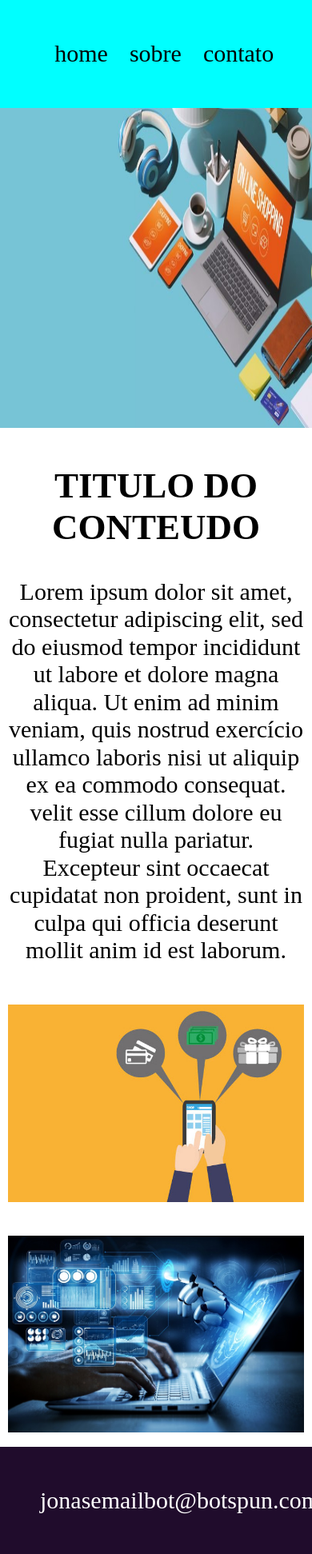
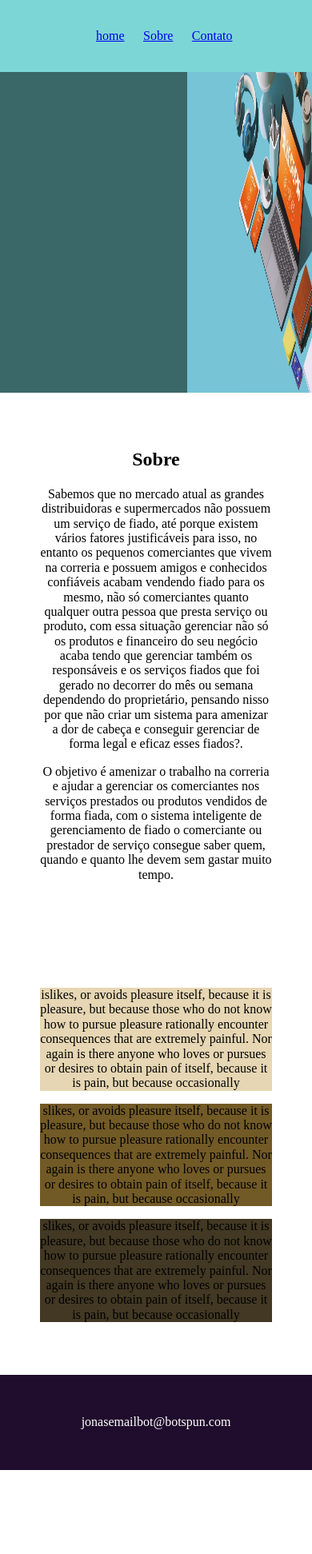
Before and after one commit to JonasSaraivadaRocha/siteBotspun, a plain HTML site: page index.html in a window 390 px wide. Shown: the whole page at 80% size. After the commit the page ends 1838 px from the top, so only its background shows below. Drawn offline with nearby package versions, Linux system fonts and the light colour scheme; a web font is replaced by a local one.

Commit message:
tentando aplicar responsividade

```diff
--- a/index.html
+++ b/index.html
@@ -14,18 +14,22 @@
 
 <body>
 <!--    BARRA SUPERIOR-->
-    <div class="barraSup" align="center">
-        <ul>
-            <li>home</li>
-            <li>sobre</li>
-            <li>contato</li>
+    <nav class="barraSup" align="center">
+        <label>
+            <ul>
+                <li><a href="#">home</a></li>
+                <li><a href="#">Sobre</a></li>
+                <li><a href="#">Contato</a></li>
+            </ul>
+        </label>
+    </nav>
 
+<!--    BANNER-->
+    <div class="banner" align="right">
+        <!--IMAGEM DO BANNER-->
+        <div class="imgBanner">
 
-        </ul>
-
-    </div>
-<!--    BANNER-->
-    <div class="banner">
+        </div>
 
     </div>
 
@@ -34,15 +38,58 @@
 
 <!--    CONTEUDO-->
     <div class="conteudo" align="center">
-        <h2>TITULO DO CONTEUDO</h2>
-        <p>Lorem ipsum dolor sit amet, consectetur adipiscing elit, sed do eiusmod tempor incididunt ut labore et dolore magna aliqua. Ut enim ad minim veniam, quis nostrud exercício ullamco laboris nisi ut aliquip ex ea commodo consequat. velit esse cillum dolore eu fugiat nulla pariatur. Excepteur sint occaecat cupidatat non proident, sunt in culpa qui officia deserunt mollit anim id est laborum. </p>
+        <h2>Sobre</h2>
+        <p>Sabemos que no mercado atual as grandes distribuidoras e supermercados não
+            possuem um serviço de fiado, até porque existem vários fatores justificáveis para isso, no
+            entanto os pequenos comerciantes que vivem na correria e possuem amigos e
+            conhecidos confiáveis acabam vendendo fiado para os mesmo, não só comerciantes
+            quanto qualquer outra pessoa que presta serviço ou produto, com essa situação gerenciar
+            não só os produtos e financeiro do seu negócio acaba tendo que gerenciar também os
+            responsáveis e os serviços fiados que foi gerado no decorrer do mês ou semana
+            dependendo do proprietário, pensando nisso por que não criar um sistema para amenizar
+            a dor de cabeça e conseguir gerenciar de forma legal e eficaz esses fiados?.</p>
+
+        <p>O objetivo é amenizar o trabalho na correria e ajudar a gerenciar os comerciantes
+            nos serviços prestados ou produtos vendidos de forma fiada, com o sistema inteligente de
+            gerenciamento de fiado o comerciante ou prestador de serviço consegue saber quem,
+            quando e quanto lhe devem sem gastar muito tempo.</p>
 
     </div>
 <!--    ALGUMAS FOTOS-->
-    <div class="galeria" align="center">
-        <img src="imagens/img1.jpg" alt="">
-        <img src="imagens/img2.jpg" alt="">
-        <img src="imagens/img3.jpg" alt="">
+    <div class="galeria">
+
+        <div class="bot" align="center">
+            <p>islikes, or avoids pleasure itself, because it
+                is pleasure, but because those who do not know how to
+                pursue pleasure rationally encounter consequences that
+                are extremely painful. Nor again is there anyone who
+                loves or pursues or desires to obtain pain of itself,
+                because it is pain, but because occasionally </p>
+
+        </div>
+
+        <div class="IA" align="center">
+            <p>slikes, or avoids pleasure itself, because it
+                is pleasure, but because those who do not know how to
+                pursue pleasure rationally encounter consequences that
+                are extremely painful. Nor again is there anyone who
+                loves or pursues or desires to obtain pain of itself,
+                because it is pain, but because occasionally</p>
+
+
+        </div>
+
+        <div class="chatbot" align="center">
+            <p>slikes, or avoids pleasure itself, because it
+                is pleasure, but because those who do not know how to
+                pursue pleasure rationally encounter consequences that
+                are extremely painful. Nor again is there anyone who
+                loves or pursues or desires to obtain pain of itself,
+                because it is pain, but because occasionally</p>
+
+        </div>
+
+
 
 
     </div>
--- a/style.css
+++ b/style.css
@@ -4,7 +4,7 @@ body{
 }
 
 .barraSup{
-    background-color: aqua;
+    background-color: rgb(125, 214, 214);
     color: black;
     padding: 20px
 
@@ -16,24 +16,56 @@ li{
 }
 
 .banner{
-    background-image: url("imagens/img4.jpg");
+    background-color: rgb(58, 104, 104);
+    background-position: 0px 0px,center;
+    width: 100%;
     height: 401px;
-    width: 100%;
 
 }
+
+.imgBanner{
+    background-image: url("imagens/img4.jpg");
+    background-position: 0px 0px,center;
+    background-size: 100% 100%;
+    width: 40%;
+    height: 401px;
+
+
+}
+
 
 .conteudo{
     padding: 50px;
 }
 
+
+
 .galeria {
     padding: 50px;
 }
 
-.galeria img{
-    height: 250px;
-    width: 350px;
+.bot{
+    background-color: rgb(230, 214, 179);
+    height: auto;
+      /* float: left; */
+
 }
+.IA{
+    background-color: rgb(114, 90, 38);
+    height: auto;
+    /* float: left; */
+}
+.chatbot{
+    background-color: rgb(66, 56, 35);
+    height: auto;
+    /* float: left; */
+}
+
+
+
+
+
+
 
 .foot{
     background-color: rgb(32, 12, 44);
@@ -41,27 +73,49 @@ li{
     padding: 50px;
 }
 
-@media only screen and (max-width: 700px){
 
-        .banner{
-            width: 100%;
-            height: 400px;
-            background-image: url('imagens/img4.jpg');
-            background-size: 100% 100%
+
+
+
+@media screen and (min-width: 600px){
+
+        .imgBanner{
+            background-image: url("imagens/img4.jpg");
+            background-size: 100% 100%;
+            background-color: rgb(4, 63, 63);
         }
+
+
         body{
             font-size: 30px;
         }
+
+
+
         .conteudo{
             padding: 10px;
         }
+
+
+
+        .bot, .chatbot, .IA {
+            width: 100%;
+            height: auto;
+            padding: 30px;
+            margin:0;
+        }
+
+
+
         .galeria{
             padding: 10px;
+            flex-direction: row;
+            display:flex;
+            justify-content: space-between;
         }
-        .galeria img{
-            width: 100%;
-            height: auto;
-        }
+
+
+
 
         .barraSup{
             text-align: center;
```
Also changed, not shown: imagens/bot.jpg (added).
